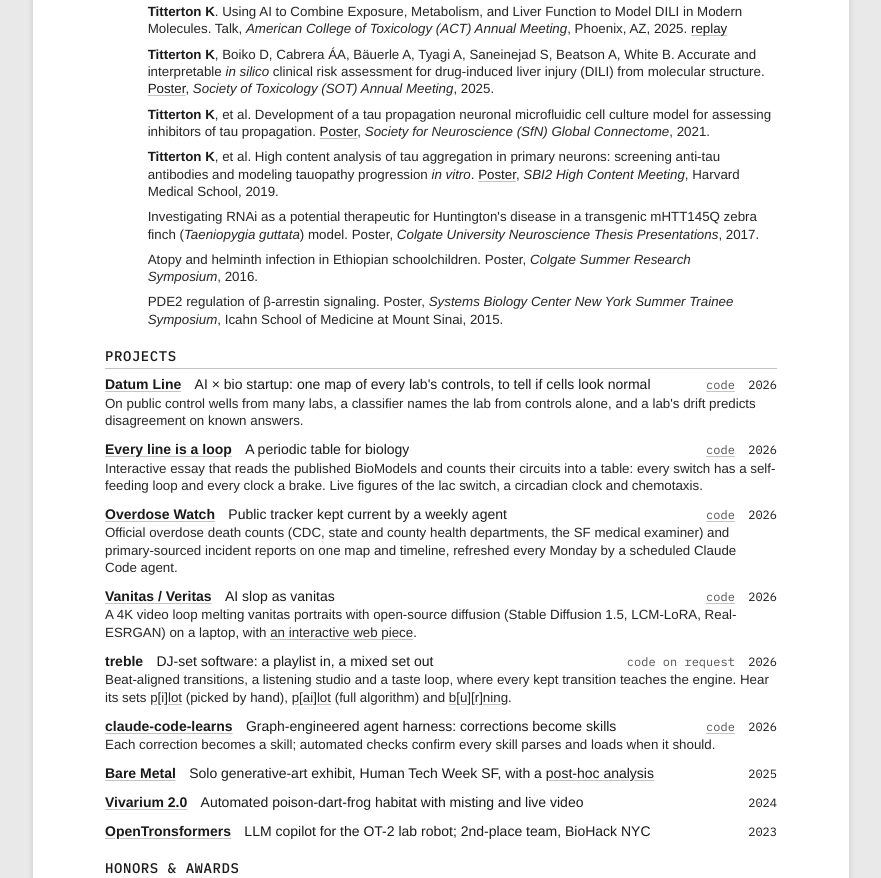
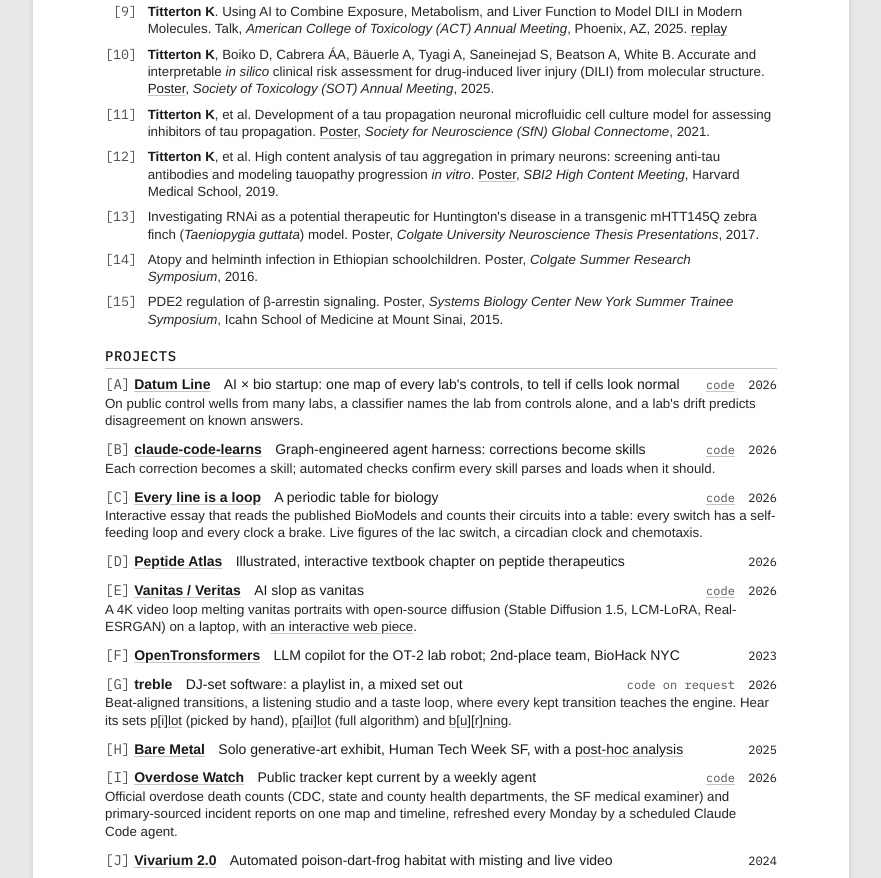
Before and after one commit to kat-titter/kat-titter, a plain HTML site: page cv.html in a window 1280 px wide. Shown: the part 1922-2800 px from the top of the page, without its empty margins (199-1080 px from the left). Drawn offline with Linux system fonts and the light colour scheme.

Commit message:
Sync labels with the residency application; education from transcript
Projects get letters [A]-[J] and talks number from [9], the same labels the
Anthropic application cites, so a reader can match them across documents.
Peptide Atlas [D] joins the public résumé in place of Overdose Watch (still
[I] on the CV). Harvard row now lists the transcript's courses in the order
taken; assays read "co-developed".

Co-Authored-By: Claude Opus 5.5 <noreply@anthropic.com>

```diff
--- a/cv.html
+++ b/cv.html
@@ -104,7 +104,6 @@
   ul.b li, .entry-head{ break-inside:avoid; }
   ol.cites li{ break-inside:avoid; }
   .entry{ break-inside:avoid; }
-  ol.cites.talks li::marker{ content:""; }
   .meta a.code{ margin-right:10pt; color:var(--muted); text-decoration:underline; text-decoration-color:var(--rule); text-underline-offset:2px; }
   .meta .ask{ margin-right:10pt; }
   .desc a{ text-decoration:underline; text-decoration-color:var(--rule); text-underline-offset:2px; }
@@ -114,6 +113,7 @@
   .ids{ font-size:8.5pt; color:var(--muted); }
   @media screen{ .doc{ background:#fff; padding:0.7in 0.75in 0.6in; margin:12px auto; box-shadow:0 1px 6px rgba(0,0,0,.15); } }
   @media screen and (max-width:860px){ .doc{ padding:16px; margin:0; box-shadow:none; } }
+  .plabel{ font-family:"IBM Plex Mono",Menlo,monospace; color:var(--muted); font-weight:400; margin-right:3pt; }
 </style>
 </head>
 <body>
@@ -185,7 +185,7 @@
     </div>
     <ul class="b">
       <li>Cultured primary neurons weekly for 3+ years, supporting 10+ tau team scientists; scaled the culture from manual to automated by onboarding Integra liquid handlers.</li>
-      <li>Developed high-content tau aggregation assays in primary murine and human iPSC neurons (Revvity Opera, Harmony), with R dose-response pipelines that ranked tau immunotherapy candidates.</li>
+      <li>Co-developed high-content tau aggregation assays in primary murine and human iPSC neurons (Revvity Opera, Harmony), with R dose-response pipelines that ranked tau immunotherapy candidates.</li>
       <li>Screened anti-tau antibodies by high-content analysis in primary neurons (SBI2 2019).</li>
       <li>Tested next-gen microfluidic devices, keeping primary murine neurons alive 3+ months to model tau spread (SfN 2021).</li>
     </ul>
@@ -213,10 +213,10 @@
   </div>
   <div class="entry">
     <div class="entry-head">
-      <div class="role"><b>Harvard Extension School</b><span class="dot"> </span><span class="title">Coursework</span></div>
+      <div class="role"><b>Harvard Extension and Summer Schools</b><span class="dot"> </span><span class="title">Coursework</span></div>
       <div class="meta"><span class="loc">Cambridge, MA</span><span class="dt">2017–2020</span></div>
     </div>
-    <p class="desc">Undergraduate and graduate: Python, computer vision, social medicine, biochemistry.</p>
+    <p class="desc">Global Health and Social Medicine; Biochemistry; Introduction to Programming with Python; Computer Vision.</p>
   </div>
 
   <h2>Publications</h2>
@@ -237,7 +237,7 @@
   </ol>
 
   <h2>Talks &amp; posters</h2>
-  <ol class="cites talks">
+  <ol class="cites talks" start="9">
     <li><b>Titterton K</b>. Using AI to Combine Exposure, Metabolism, and Liver Function to Model DILI in Modern Molecules. Talk, <i>American College of Toxicology (ACT) Annual Meeting</i>, Phoenix, AZ, 2025. <a href="https://www.youtube.com/watch?v=5bPLiewTbFw">replay</a></li>
     <li><b>Titterton K</b>, Boiko D, Cabrera ÁA, Bäuerle A, Tyagi A, Saneinejad S, Beatson A, White B. Accurate and interpretable <i>in silico</i> clinical risk assessment for drug-induced liver injury (DILI) from molecular structure. <a href="https://www.macrofluidic.me/13558658-2025-sot">Poster</a>, <i>Society of Toxicology (SOT) Annual Meeting</i>, 2025.</li>
     <li><b>Titterton K</b>, et al. Development of a tau propagation neuronal microfluidic cell culture model for assessing inhibitors of tau propagation. <a href="https://www.macrofluidic.me/9001434-2021-sfn-poster">Poster</a>, <i>Society for Neuroscience (SfN) Global Connectome</i>, 2021.</li>
@@ -249,37 +249,40 @@
 
   <h2>Projects</h2>
   <div class="entry">
-    <div class="entry-head"><div class="role"><b><a href="https://kat-titter.github.io/datum-line/">Datum Line</a></b><span class="dot"> </span><span class="title">AI × bio startup: one map of every lab's controls, to tell if cells look normal</span></div><div class="meta"><a class="code" href="https://github.com/kat-titter/datum-line">code</a><span class="dt">2026</span></div></div>
+    <div class="entry-head"><div class="role"><span class="plabel">[A]</span><b><a href="https://kat-titter.github.io/datum-line/">Datum Line</a></b><span class="dot"> </span><span class="title">AI × bio startup: one map of every lab's controls, to tell if cells look normal</span></div><div class="meta"><a class="code" href="https://github.com/kat-titter/datum-line">code</a><span class="dt">2026</span></div></div>
     <p class="desc">On public control wells from many labs, a classifier names the lab from controls alone, and a lab's drift predicts disagreement on known answers.</p>
   </div>
   <div class="entry">
-    <div class="entry-head"><div class="role"><b><a href="https://kat-titter.github.io/every-line-is-a-loop/">Every line is a loop</a></b><span class="dot"> </span><span class="title">A periodic table for biology</span></div><div class="meta"><a class="code" href="https://github.com/kat-titter/every-line-is-a-loop">code</a><span class="dt">2026</span></div></div>
+    <div class="entry-head"><div class="role"><span class="plabel">[B]</span><b><a href="https://kat-titter.github.io/claude-code-learns/">claude-code-learns</a></b><span class="dot"> </span><span class="title">Graph-engineered agent harness: corrections become skills</span></div><div class="meta"><a class="code" href="https://github.com/kat-titter/claude-code-learns">code</a><span class="dt">2026</span></div></div>
+    <p class="desc">Each correction becomes a skill; automated checks confirm every skill parses and loads when it should.</p>
+  </div>
+  <div class="entry">
+    <div class="entry-head"><div class="role"><span class="plabel">[C]</span><b><a href="https://kat-titter.github.io/every-line-is-a-loop/">Every line is a loop</a></b><span class="dot"> </span><span class="title">A periodic table for biology</span></div><div class="meta"><a class="code" href="https://github.com/kat-titter/every-line-is-a-loop">code</a><span class="dt">2026</span></div></div>
     <p class="desc">Interactive essay that reads the published BioModels and counts their circuits into a table: every switch has a self-feeding loop and every clock a brake. Live figures of the lac switch, a circadian clock and chemotaxis.</p>
   </div>
   <div class="entry">
-    <div class="entry-head"><div class="role"><b><a href="https://kat-titter.github.io/overdose-watch/">Overdose Watch</a></b><span class="dot"> </span><span class="title">Public tracker kept current by a weekly agent</span></div><div class="meta"><a class="code" href="https://github.com/kat-titter/overdose-watch">code</a><span class="dt">2026</span></div></div>
+    <div class="entry-head"><div class="role"><span class="plabel">[D]</span><b><a href="https://kat-titter.github.io/peptides/">Peptide Atlas</a></b><span class="dot"> </span><span class="title">Illustrated, interactive textbook chapter on peptide therapeutics</span></div><div class="meta"><span class="dt">2026</span></div></div>
+  </div>
+  <div class="entry">
+    <div class="entry-head"><div class="role"><span class="plabel">[E]</span><b><a href="https://kat-titter.github.io/vanitas-veritas/">Vanitas / Veritas</a></b><span class="dot"> </span><span class="title">AI slop as vanitas</span></div><div class="meta"><a class="code" href="https://github.com/kat-titter/vanitas-veritas">code</a><span class="dt">2026</span></div></div>
+    <p class="desc">A 4K video loop melting vanitas portraits with open-source diffusion (Stable Diffusion 1.5, LCM-LoRA, Real-ESRGAN) on a laptop, with <a href="https://kat-titter.github.io/veritas/">an interactive web piece</a>.</p>
+  </div>
+  <div class="entry">
+    <div class="entry-head"><div class="role"><span class="plabel">[F]</span><b><a href="https://docs.google.com/presentation/d/11FDIWB3ggNYkUqzwoIB4Nc3ZkTIs9wbMEJBKeHplSGE/edit">OpenTronsformers</a></b><span class="dot"> </span><span class="title">LLM copilot for the OT-2 lab robot; 2nd-place team, BioHack NYC</span></div><div class="meta"><span class="dt">2023</span></div></div>
+  </div>
+  <div class="entry">
+    <div class="entry-head"><div class="role"><span class="plabel">[G]</span><b>treble</b><span class="dot"> </span><span class="title">DJ-set software: a playlist in, a mixed set out</span></div><div class="meta"><span class="ask">code on request</span><span class="dt">2026</span></div></div>
+    <p class="desc">Beat-aligned transitions, a listening studio and a taste loop, where every kept transition teaches the engine. Hear its sets <a href="https://soundcloud.com/ex_gf/pilot">p[i]lot</a> (picked by hand), <a href="https://soundcloud.com/ex_gf/p-ai-lot">p[ai]lot</a> (full algorithm) and <a href="https://soundcloud.com/ex_gf/ex_gf_b-ur-ning">b[u][r]ning</a>.</p>
+  </div>
+  <div class="entry">
+    <div class="entry-head"><div class="role"><span class="plabel">[H]</span><b><a href="https://www.macrofluidic.me/gallery">Bare Metal</a></b><span class="dot"> </span><span class="title">Solo generative-art exhibit, Human Tech Week SF, with a <a href="https://www.macrofluidic.me/blog">post-hoc analysis</a></span></div><div class="meta"><span class="dt">2025</span></div></div>
+  </div>
+  <div class="entry">
+    <div class="entry-head"><div class="role"><span class="plabel">[I]</span><b><a href="https://kat-titter.github.io/overdose-watch/">Overdose Watch</a></b><span class="dot"> </span><span class="title">Public tracker kept current by a weekly agent</span></div><div class="meta"><a class="code" href="https://github.com/kat-titter/overdose-watch">code</a><span class="dt">2026</span></div></div>
     <p class="desc">Official overdose death counts (CDC, state and county health departments, the SF medical examiner) and primary-sourced incident reports on one map and timeline, refreshed every Monday by a scheduled Claude Code agent.</p>
   </div>
   <div class="entry">
-    <div class="entry-head"><div class="role"><b><a href="https://kat-titter.github.io/vanitas-veritas/">Vanitas / Veritas</a></b><span class="dot"> </span><span class="title">AI slop as vanitas</span></div><div class="meta"><a class="code" href="https://github.com/kat-titter/vanitas-veritas">code</a><span class="dt">2026</span></div></div>
-    <p class="desc">A 4K video loop melting vanitas portraits with open-source diffusion (Stable Diffusion 1.5, LCM-LoRA, Real-ESRGAN) on a laptop, with <a href="https://kat-titter.github.io/veritas/">an interactive web piece</a>.</p>
-  </div>
-  <div class="entry">
-    <div class="entry-head"><div class="role"><b>treble</b><span class="dot"> </span><span class="title">DJ-set software: a playlist in, a mixed set out</span></div><div class="meta"><span class="ask">code on request</span><span class="dt">2026</span></div></div>
-    <p class="desc">Beat-aligned transitions, a listening studio and a taste loop, where every kept transition teaches the engine. Hear its sets <a href="https://soundcloud.com/ex_gf/pilot">p[i]lot</a> (picked by hand), <a href="https://soundcloud.com/ex_gf/p-ai-lot">p[ai]lot</a> (full algorithm) and <a href="https://soundcloud.com/ex_gf/ex_gf_b-ur-ning">b[u][r]ning</a>.</p>
-  </div>
-  <div class="entry">
-    <div class="entry-head"><div class="role"><b><a href="https://kat-titter.github.io/claude-code-learns/">claude-code-learns</a></b><span class="dot"> </span><span class="title">Graph-engineered agent harness: corrections become skills</span></div><div class="meta"><a class="code" href="https://github.com/kat-titter/claude-code-learns">code</a><span class="dt">2026</span></div></div>
-    <p class="desc">Each correction becomes a skill; automated checks confirm every skill parses and loads when it should.</p>
-  </div>
-  <div class="entry">
-    <div class="entry-head"><div class="role"><b><a href="https://www.macrofluidic.me/gallery">Bare Metal</a></b><span class="dot"> </span><span class="title">Solo generative-art exhibit, Human Tech Week SF, with a <a href="https://www.macrofluidic.me/blog">post-hoc analysis</a></span></div><div class="meta"><span class="dt">2025</span></div></div>
-  </div>
-  <div class="entry">
-    <div class="entry-head"><div class="role"><b><a href="https://x.com/KatTitterton/status/2056977100687761885">Vivarium 2.0</a></b><span class="dot"> </span><span class="title">Automated poison-dart-frog habitat with misting and live video</span></div><div class="meta"><span class="dt">2024</span></div></div>
-  </div>
-  <div class="entry">
-    <div class="entry-head"><div class="role"><b><a href="https://docs.google.com/presentation/d/11FDIWB3ggNYkUqzwoIB4Nc3ZkTIs9wbMEJBKeHplSGE/edit">OpenTronsformers</a></b><span class="dot"> </span><span class="title">LLM copilot for the OT-2 lab robot; 2nd-place team, BioHack NYC</span></div><div class="meta"><span class="dt">2023</span></div></div>
+    <div class="entry-head"><div class="role"><span class="plabel">[J]</span><b><a href="https://x.com/KatTitterton/status/2056977100687761885">Vivarium 2.0</a></b><span class="dot"> </span><span class="title">Automated poison-dart-frog habitat with misting and live video</span></div><div class="meta"><span class="dt">2024</span></div></div>
   </div>
 
   <h2>Honors &amp; awards</h2>
```
Also changed, not shown: resume.html (+11 -13 lines), 2 other files.
